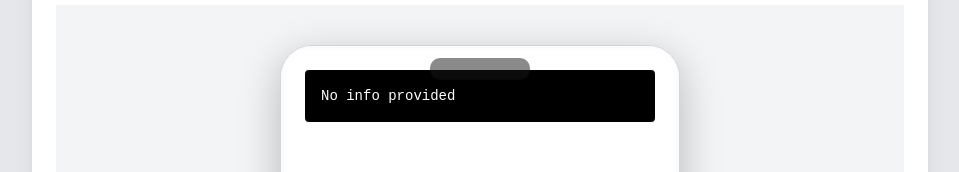
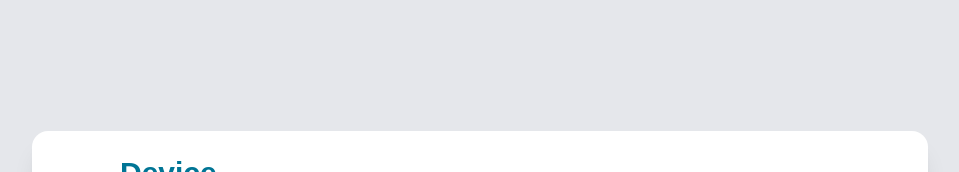
Before and after one commit to sudo-self/device-detector, a Next.js app: page /device in a window 1280 px wide. Shown: the part 147-319 px from the top of the page, without its empty margins (160-1119 px from the left). Built offline with nearby package versions, Linux system fonts and the light colour scheme.

Commit message:
Update page.tsx

```diff
--- a/app/device/page.tsx
+++ b/app/device/page.tsx
@@ -1,18 +1,10 @@
 import React from "react";
 import Image from "next/image";
-import DeviceReport from "../components/DeviceReport";
+import DeviceClient from "./DeviceClient";
 
-interface Props {
-  searchParams: Promise<unknown>;
-}
-
-const DevicePage = async ({ searchParams }: Props) => {
-  const params = (await searchParams) as { info?: string };
-  const info = params.info ? decodeURIComponent(params.info) : "";
-
+const DevicePage = () => {
   return (
     <div className="flex flex-col items-center justify-center min-h-screen px-4 bg-gray-200 dark:bg-gray-900 py-8">
-
       <div className="w-full max-w-4xl bg-white dark:bg-gray-900 rounded-2xl shadow-xl p-6 space-y-6">
 
         <header className="flex flex-col sm:flex-row sm:justify-between sm:items-center gap-4 w-full mb-6 px-4">
@@ -34,7 +26,7 @@ const DevicePage = async ({ searchParams }: Props) => {
         </header>
 
         {/* Main report */}
-        <DeviceReport info={info} />
+        <DeviceClient />
 
         {/* Footer inside phone */}
         <footer className="pt-6 border-t border-gray-200 dark:border-gray-700 text-center space-y-2">
```
